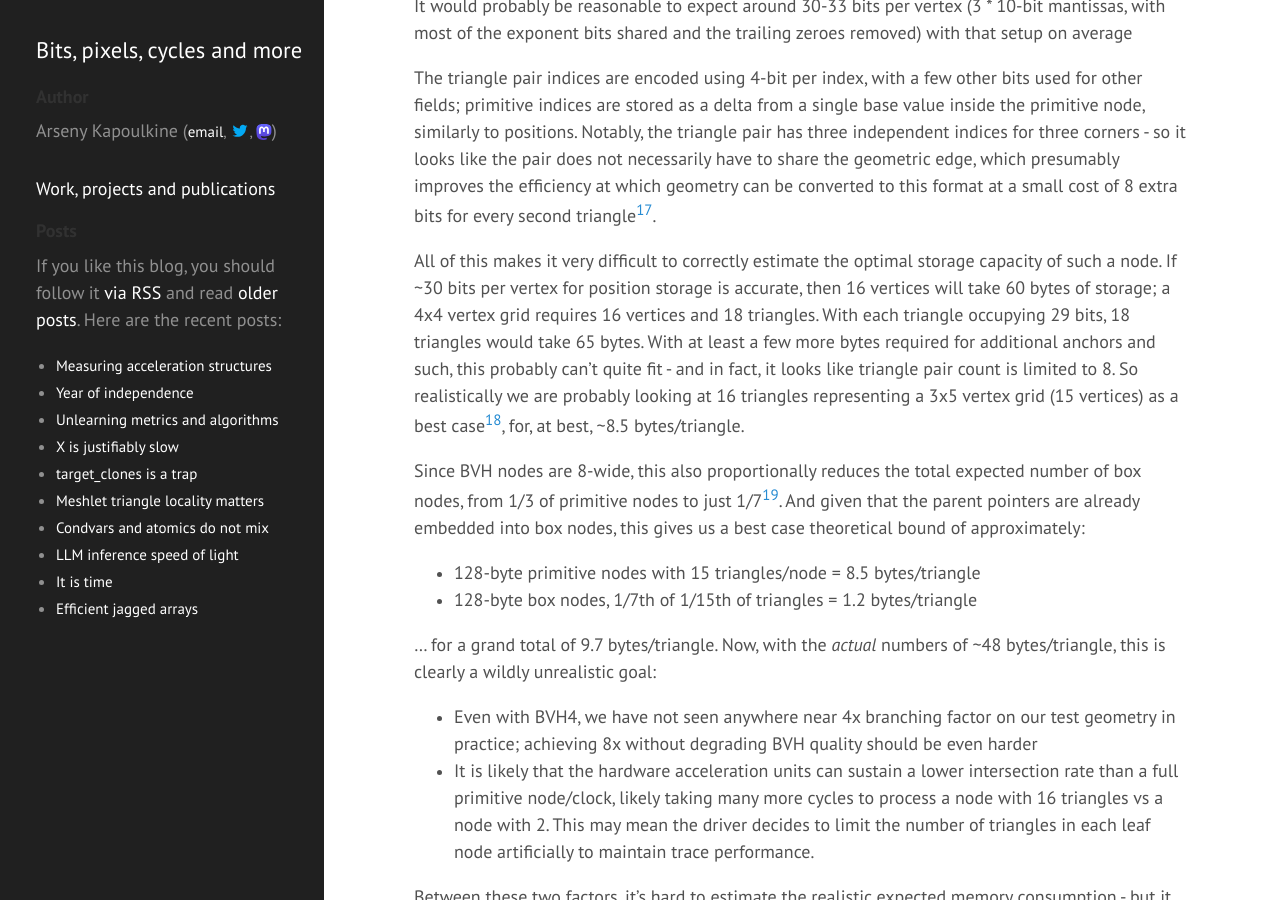
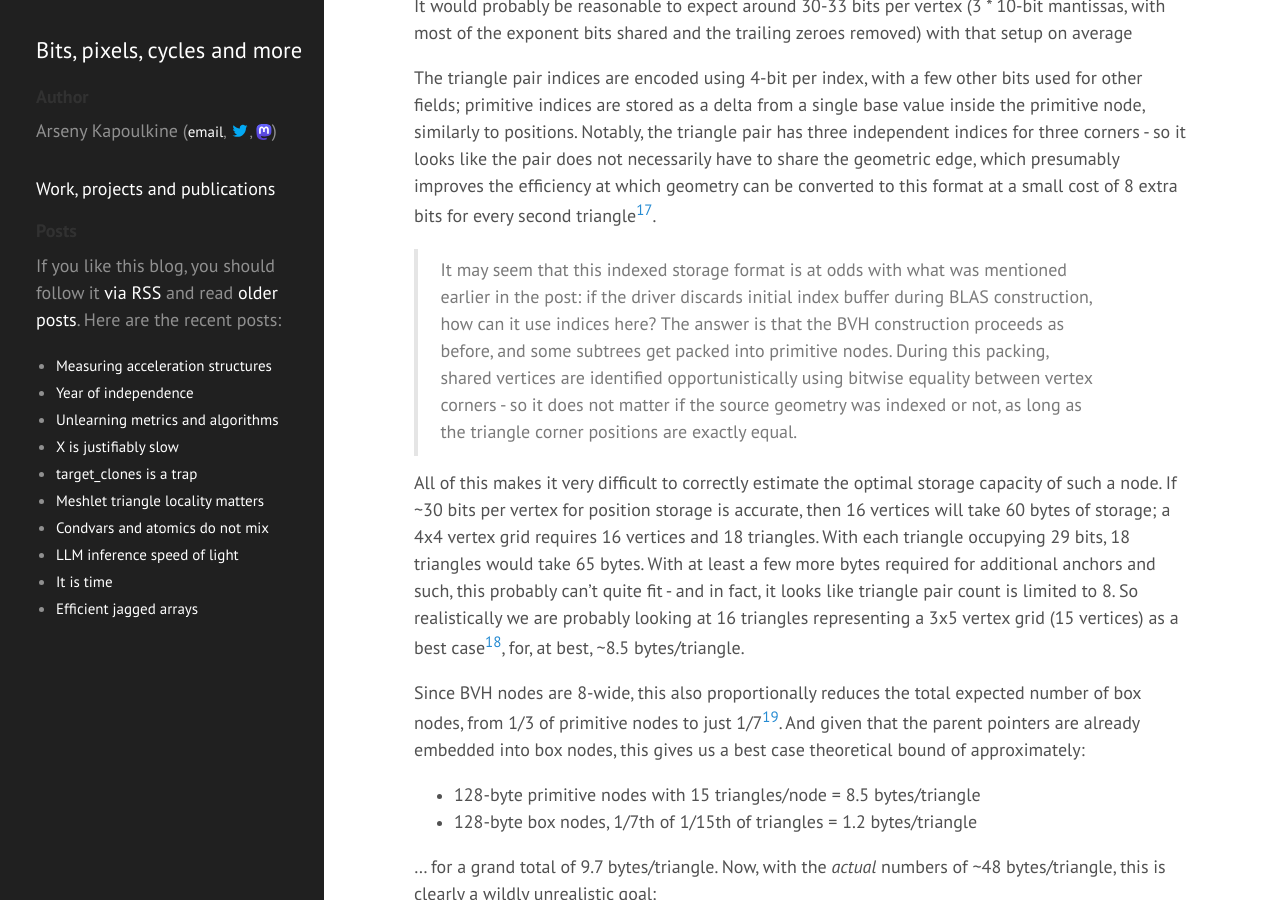
Before and after one commit to zeux/zeux.github.io, a Jekyll site: the page built from _posts/2025-03-31-measuring-acceleration-structures.md, in a window 1280 px wide and 900 px high, scrolled down 9359 px. Built offline with Jekyll 4.4.1, drawn with Linux system fonts in a browser that asks for light colours.

Commit message:
Add note re: indexing

```diff
--- a/_posts/2025-03-31-measuring-acceleration-structures.md
+++ b/_posts/2025-03-31-measuring-acceleration-structures.md
@@ -211,6 +211,8 @@ For position storage, all bits inside coordinates for a single node are split in
 
 The triangle pair indices are encoded using 4-bit per index, with a few other bits used for other fields; primitive indices are stored as a delta from a single base value inside the primitive node, similarly to positions. Notably, the triangle pair has three independent indices for three corners - so it looks like the pair does not necessarily have to share the geometric edge, which presumably improves the efficiency at which geometry can be converted to this format at a small cost of 8 extra bits for every second triangle[^19].
 
+> It may seem that this indexed storage format is at odds with what was mentioned earlier in the post: if the driver discards initial index buffer during BLAS construction, how can it use indices here? The answer is that the BVH construction proceeds as before, and some subtrees get packed into primitive nodes. During this packing, shared vertices are identified opportunistically using bitwise equality between vertex corners - so it does not matter if the source geometry was indexed or not, as long as the triangle corner positions are exactly equal.
+
 All of this makes it very difficult to correctly estimate the optimal storage capacity of such a node. If ~30 bits per vertex for position storage is accurate, then 16 vertices will take 60 bytes of storage; a 4x4 vertex grid requires 16 vertices and 18 triangles. With each triangle occupying 29 bits, 18 triangles would take 65 bytes. With at least a few more bytes required for additional anchors and such, this probably can't quite fit - and in fact, it looks like triangle pair count is limited to 8. So realistically we are probably looking at 16 triangles representing a 3x5 vertex grid (15 vertices) as a best case[^16], for, at best, ~8.5 bytes/triangle.
 
 Since BVH nodes are 8-wide, this also proportionally reduces the total expected number of box nodes, from 1/3 of primitive nodes to just 1/7[^17]. And given that the parent pointers are already embedded into box nodes, this gives us a best case theoretical bound of approximately:
```
